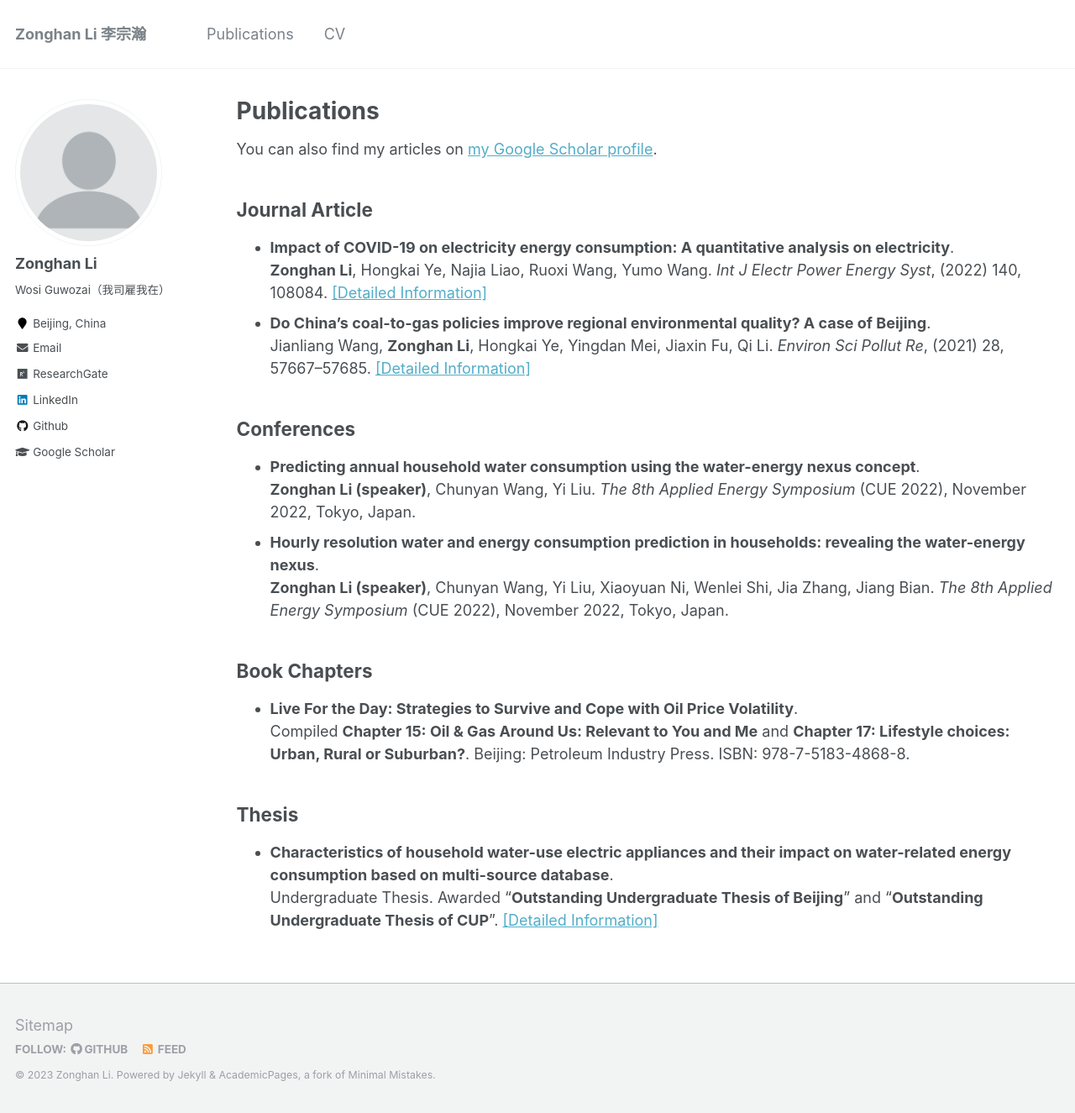
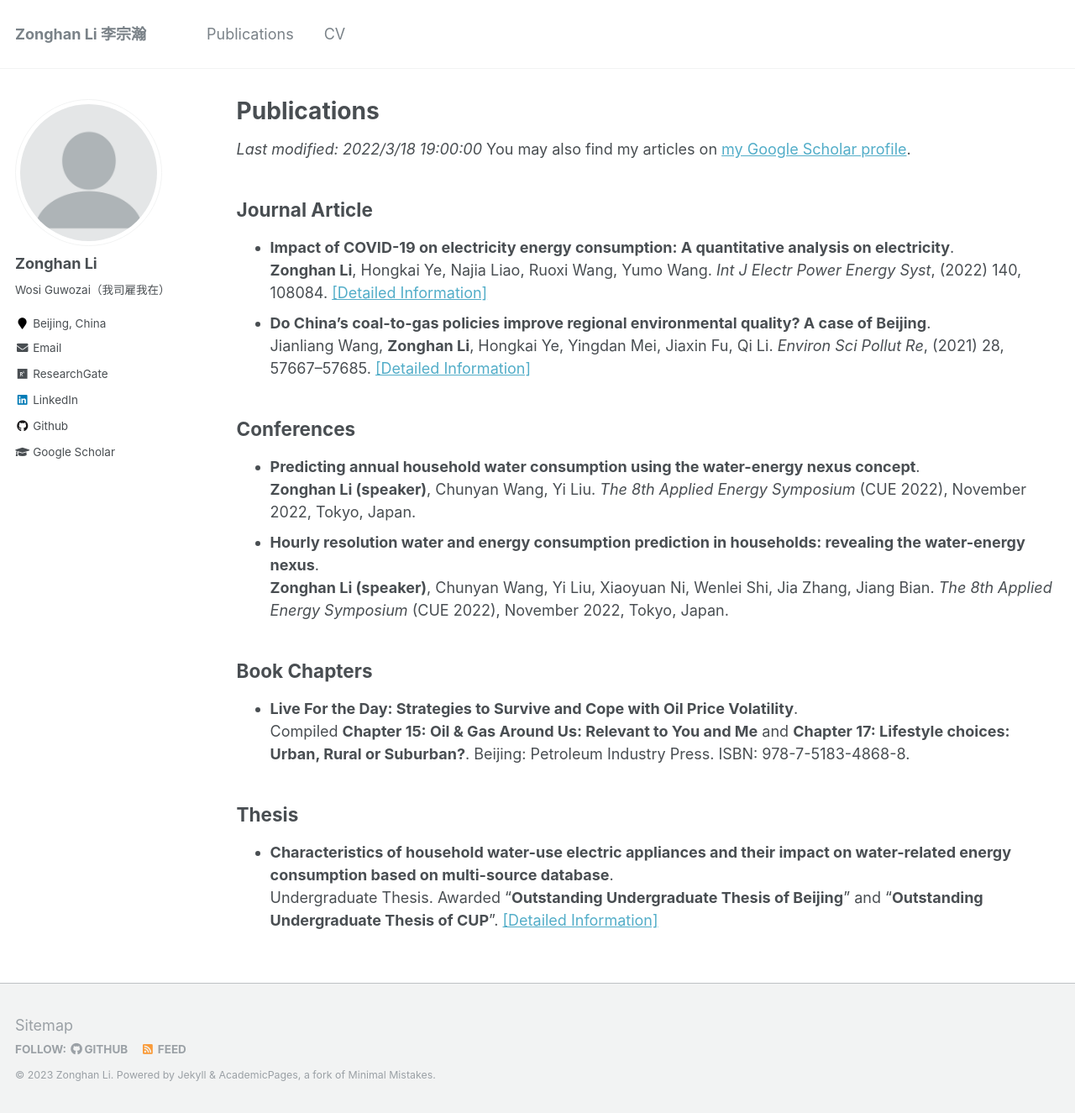
Before and after one commit to lzh3278/lzh.github.io, a Jekyll site: the page built from _pages/publications.md, in a window 1280 px wide and 1325 px high. Shown: the whole window at 84% size. Built offline with Jekyll 4.4.1, drawn with Linux system fonts in a browser that asks for light colours.

Commit message:
Update publications.md

```diff
--- a/_pages/publications.md
+++ b/_pages/publications.md
@@ -4,8 +4,8 @@ title: "Publications"
 permalink: /publications/
 author_profile: true
 ---
-
-You can also find my articles on [my Google Scholar profile](https://scholar.google.com/citations?user=v66rmnsAAAAJ).
+*Last modified: 2022/3/18 19:00:00*
+You may also find my articles on [my Google Scholar profile](https://scholar.google.com/citations?user=v66rmnsAAAAJ).
 
 Journal Article
 ------
```
